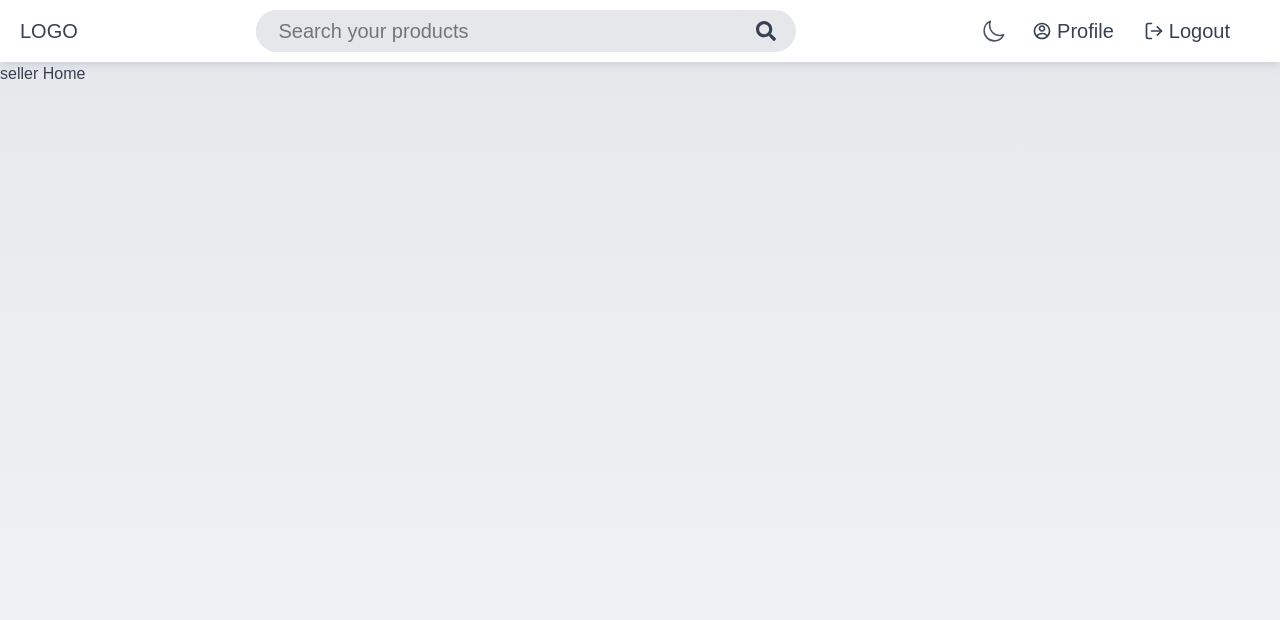
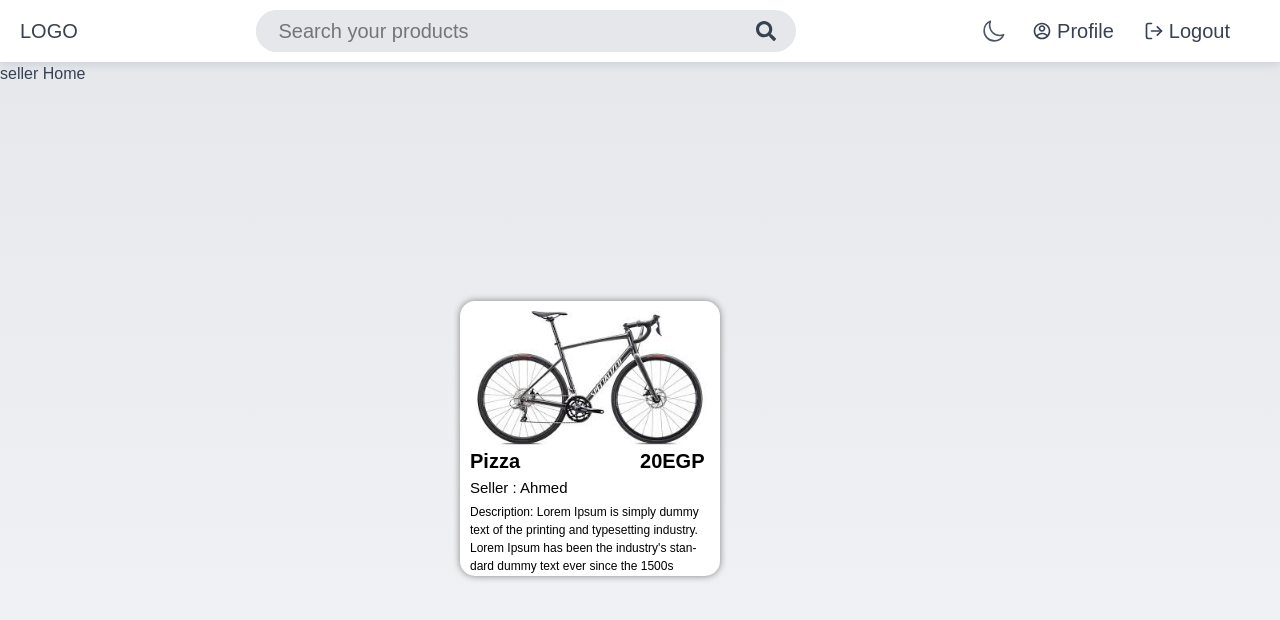
Before and after one commit to oaboelfetouh/FullStack, a React (Vite) app in the folder frontend/: page /store in a window 1280 px wide. Shown: the top 620 px of the page. Built offline with nearby package versions, Linux system fonts and the light colour scheme.

Commit message:
item card is added

```diff
--- /dev/null
+++ b/frontend/src/Components/Card.css
@@ -0,0 +1,58 @@
+.card-Container {
+    width: 26rem;
+    border-radius: 1.5rem;
+    box-shadow: 0px 0px 7px 0px grey;
+    flex-direction: column;
+    display: flex;
+    margin: 21.5rem 46rem;
+    background-color: white;
+    height: fit-content;
+}
+.card-Container:hover{
+    background-color: #fcee29;
+}
+#Description{
+    font-size: 12px;
+}
+img {
+    max-width: 100%;
+    border-radius: 1rem 1rem 1rem 1rem;
+    margin: 1rem 1rem 0rem 1rem;
+}
+.text {
+    margin: 0.1rem 1rem;
+    font-size: 2rem;
+    font-family: Arial, Helvetica, sans-serif;
+    font-weight: 300;
+    color:black;
+}
+#price {
+    margin: 0rem 0rem 0rem 11rem;
+    font-size: 2rem;
+    font-weight: 600;
+}
+#sellerName {
+    font-size: 1.5rem;
+    margin: 0rem 1rem 0.2rem 1rem;
+}
+h5{
+    display: inline-block;
+}
+.hbox {
+    display: -webkit-flex;
+    display: -ms-flexbox;
+    display: flex;
+
+    /*Align children horizontally*/
+    -webkit-flex-direction: row;
+    -ms-flex-direction: row;
+    flex-direction: row;
+
+    -webkit-align-content: flex-start;
+    -ms-flex-line-pack: start;
+    align-content: flex-start;
+}
+#Itemname {
+    font-size: 2rem;
+    font-weight: 600;
+}
--- /dev/null
+++ b/frontend/src/Components/Card.jsx
@@ -0,0 +1,23 @@
+import "./Card.css"
+export const Card = ({
+    imgSrc,
+    itemName,
+    price,
+    sellerName,
+    Description
+}
+) =>{
+    return (
+        <>
+            <div className="card-Container">
+                {imgSrc && (<img src={imgSrc} alt="Card Image"></img>)}
+                <div className="hBox">
+                    {itemName && <h5 className="text" id="Itemname">{itemName}</h5>}
+                    {price && <h5 className="text" id="price">{price}EGP</h5>}
+                </div>
+                {sellerName &&<h6 className="text" id="sellerName">Seller : {sellerName}</h6>}
+                {Description && <p className="text" id="Description">Description: {Description}</p>}
+            </div>
+        </>
+    );
+}
--- a/frontend/src/routes/Home.jsx
+++ b/frontend/src/routes/Home.jsx
@@ -1,10 +1,17 @@
 
+import { Card } from "../Components/Card";
 export default function Home(props) {
 
 
     return (
         <>
             <div className="main-container">{props.userType} Home</div>
+            <Card
+            imgSrc = "../../assets/bycicle.jpeg"
+            itemName="Pizza"
+            price="20"
+            sellerName="Ahmed"
+            Description="Lorem Ipsum is simply dummy text of the printing and typesetting industry. Lorem Ipsum has been the industry's standard dummy text ever since the 1500s"/>
         </>
     );
 }
```
Also changed, not shown: frontend/assets/bycicle.jpeg (added).
